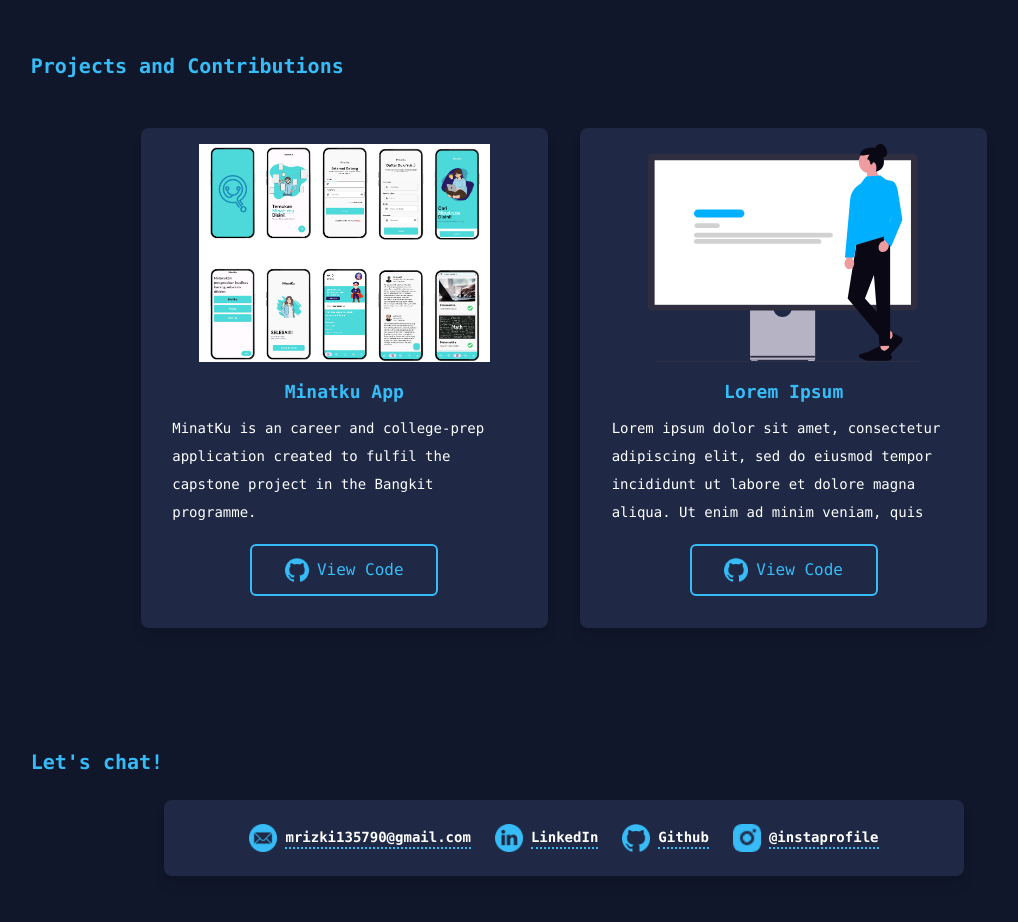
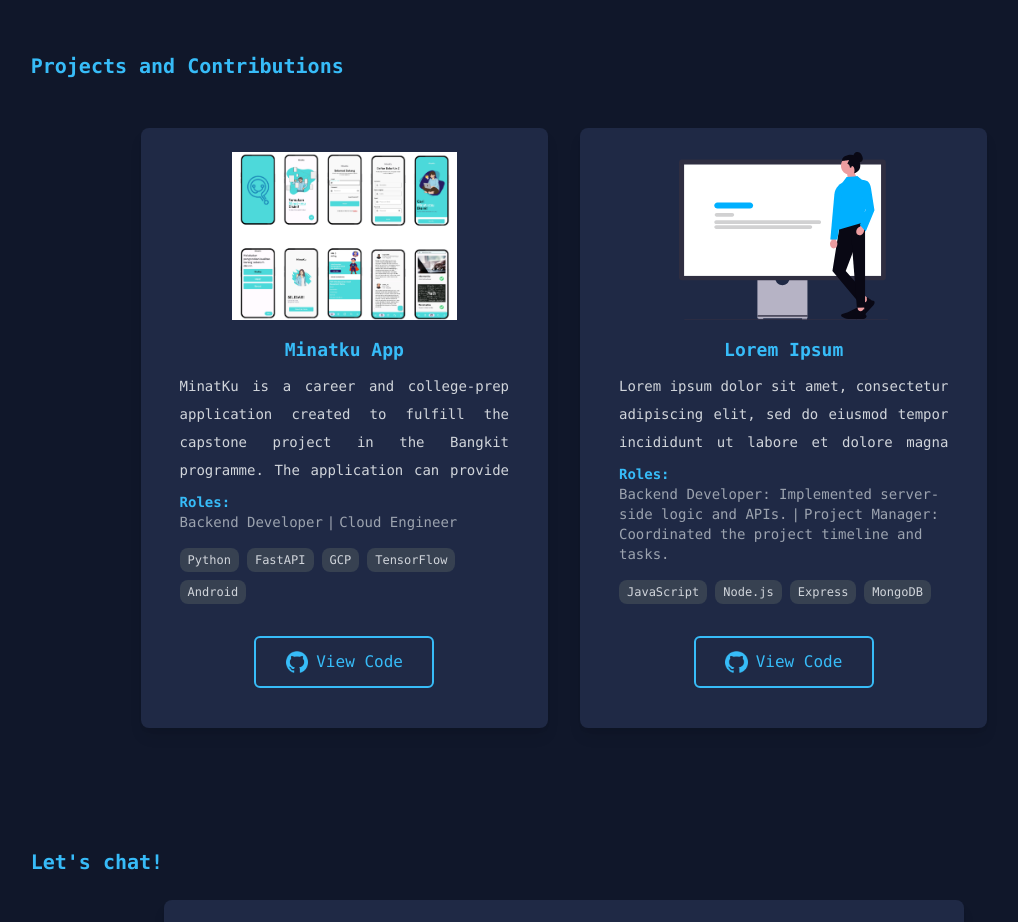
Before and after one commit to MuhammadRizki8/portfolio, a React (Vite) app: page / in a window 1280 px wide. Shown: the part 3200-4122 px from the top of the page, without its empty margins (76-1094 px from the left). Built offline with nearby package versions, Linux system fonts and the light colour scheme.

Commit message:
deploy fix

```diff
--- a/package.json
+++ b/package.json
@@ -1,9 +1,12 @@
 {
+  "homepage":"https://MuhammadRizki8.github.io/portfolio",
   "name": "portfolio",
   "private": true,
   "version": "0.0.0",
   "type": "module",
   "scripts": {
+    "predeploy": "npm run build",
+    "deploy": "gh-pages -d dist",
     "dev": "vite",
     "build": "vite build",
     "lint": "eslint . --ext js,jsx --report-unused-disable-directives --max-warnings 0",
--- a/src/Components/Custom/Card.jsx
+++ b/src/Components/Custom/Card.jsx
@@ -4,16 +4,39 @@ import github from '../../assets/github.png';
 import githubActive from '../../assets/github_active.png';
 import ButtonWithImage from '../Custom/ButtonWithImage';
 
-function Card({ name, img, description, link }) {
+function Card({ name, img, description, link, roles, techStack }) {
   return (
-    <div className="w-full shadow-lg bg-[#1f2945] p-4 rounded-lg flex flex-col items-center h-[500px]">
+    <div className="w-full shadow-lg bg-[#1f2945] p-6 rounded-lg flex flex-col items-center h-[600px] transition-transform transform hover:scale-105 duration-300 ease-in-out">
       <div className="h-110 overflow-hidden flex flex-col items-center justify-start">
-        <img src={img} className="w-full h-2/4 w-full object-contain rounded-t-lg pb-4" />
-        <div className="text-lg font-semibold pb-2 text-[#37BCF8]">{name}</div>
-        <div className="w-11/12 h-1/2 overflow-y-auto leading-loose text-sm mx-auto pb-2">{description}</div>
+        <img src={img} className="w-full h-1/3 object-contain rounded-t-lg pb-4 transition-transform transform hover:scale-110 duration-300 ease-in-out" alt={`${name} project`} />
+        <div className="text-lg font-semibold pb-2 text-[#37BCF8] text-center">{name}</div>
+        <div className="w-11/12 h-1/2 overflow-y-auto leading-loose text-sm mx-auto pb-2 text-gray-300 text-justify">{description}</div>
+        {roles && (
+          <div className="w-11/12 text-sm mx-auto pb-4 text-gray-400 text-left flex flex-wrap items-center">
+            <strong className="text-[#37BCF8] mr-2">Roles:</strong>
+            <span>
+              {roles.map((role, index) => (
+                <span key={index}>
+                  {role}
+                  {index < roles.length - 1 && <span className="mx-1">|</span>}
+                </span>
+              ))}
+            </span>
+          </div>
+        )}
+
+        {techStack && (
+          <div className="w-11/12 text-sm mx-auto pb-4 flex flex-wrap gap-2 justify-start">
+            {techStack.map((tech, index) => (
+              <span key={index} className="bg-gray-700 text-gray-300 px-2 py-1 rounded-lg text-xs">
+                {tech}
+              </span>
+            ))}
+          </div>
+        )}
         <div className="w-1/2 xl:w-1/2 lg:w-3/4 sm:w-1/2 max-[500px]:w-10/12 py-4">
           <a href={link} target="_blank" rel="noreferrer">
-            <ButtonWithImage icon={github} activeIcon={githubActive} label={viewCode} imageStyle="w-1/6" />
+            <ButtonWithImage icon={github} activeIcon={githubActive} label={viewCode} imageStyle="w-1/6" className="transition-transform transform hover:scale-105 duration-300 ease-in-out" />
           </a>
         </div>
       </div>
--- a/src/Components/Projects.jsx
+++ b/src/Components/Projects.jsx
@@ -1,27 +1,17 @@
-import React from "react";
-import { projectsContributions } from "../data/title";
-import { projects } from "../data/project";
-import Card from "./Custom/Card";
+import React from 'react';
+import { projectsContributions } from '../data/title';
+import { projects } from '../data/project';
+import Card from './Custom/Card';
 
 function Projects() {
   return (
     <div className="md:w-10/12 w-11/12 mx-auto text-white py-10" id="projects">
-      <div className="font-bold text-xl text-[#37BCF8] pb-6">
-        {projectsContributions}
-      </div>
+      <div className="font-bold text-xl text-[#37BCF8] pb-6">{projectsContributions}</div>
       <div className="lg:w-11/12 w-full mx-auto flex flex-wrap items-center justify-center gap-8 py-6">
         {projects.map((element) => {
           return (
-            <div
-              key={element.name}
-              className="w-11/12 lg:w-5/12 md:w-2/3 sm:w-3/4 flex flex-wrap items-center"
-            >
-              <Card
-                name={element.name}
-                img={element.img}
-                description={element.description}
-                link={element.link}
-              />
+            <div key={element.name} className="w-11/12 lg:w-5/12 md:w-2/3 sm:w-3/4 flex flex-wrap items-center">
+              <Card name={element.name} img={element.img} description={element.description} link={element.link} roles={element.roles} techStack={element.techStack} />
             </div>
           );
         })}
--- a/src/data/project.js
+++ b/src/data/project.js
@@ -5,9 +5,10 @@ const projects = [
   {
     name: 'Minatku App',
     img: minatku,
-    description: 'MinatKu is an career and college-prep application created to fulfil the capstone project in the Bangkit programme.',
+    description: 'MinatKu is a career and college-prep application created to fulfill the capstone project in the Bangkit programme. The application can provide suitable career path suggestions for users using AI.',
     link: 'https://github.com/minatku',
     roles: ['Backend Developer', 'Cloud Engineer'],
+    techStack: ['Python', 'FastAPI', 'GCP', 'TensorFlow', 'Android'],
   },
   {
     name: 'Lorem Ipsum',
@@ -16,6 +17,7 @@ const projects = [
       'Lorem ipsum dolor sit amet, consectetur adipiscing elit, sed do eiusmod tempor incididunt ut labore et dolore magna aliqua. Ut enim ad minim veniam, quis nostrud exercitation ullamco laboris nisi ut aliquip ex ea commodo consequat. Duis aute irure dolor in reprehenderit in voluptate velit esse cillum dolore eu fugiat nulla pariatur. Excepteur sint occaecat cupidatat non proident, sunt in culpa qui officia deserunt mollit anim id est laborum',
     link: 'https://github.com',
     roles: ['Backend Developer: Implemented server-side logic and APIs.', 'Project Manager: Coordinated the project timeline and tasks.'],
+    techStack: ['JavaScript', 'Node.js', 'Express', 'MongoDB'],
   },
 ];
 
```
Also changed, not shown: 32 other files (tests, documents, lock files or other folders).
